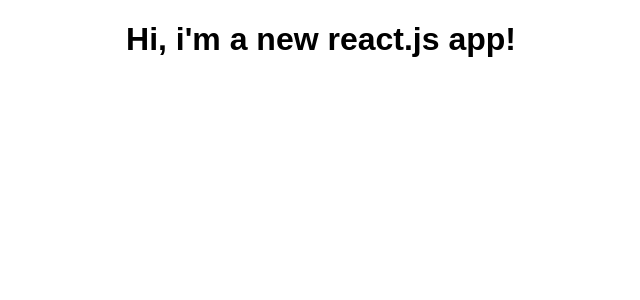
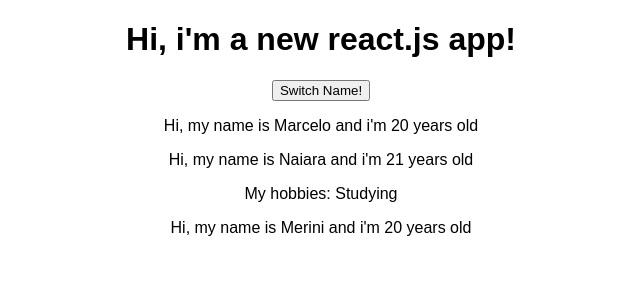
Before and after one commit to mawippel/react-complete-guide, a React (Create React App) app: page / in a window 1280 px wide. Shown: the top 300 px of the page, without its empty margins (319-959 px from the left). Built offline with nearby package versions, Linux system fonts and the light colour scheme.

Commit message:
state, props and componentization

```diff
--- a/src/App.js
+++ b/src/App.js
@@ -1,12 +1,36 @@
 import React, { Component } from 'react';
 import './App.css';
+import Person from './Person/Person';
 
 class App extends Component {
+
+  state = {
+    persons: [
+      {name: 'Marcelo', age: 20},
+      {name: 'Naiara', age: 21},
+      {name: 'Merini', age: 20}
+    ]
+  }
+
+  switchNameHandler = () => {
+    this.setState({
+      persons: [
+        {name: 'Marcelo', age: 21},
+        {name: 'Nai', age: 21},
+        {name: 'Merinex', age: 20}
+      ]
+    });
+  }
+
   render() {
     return (
-      <h1 className="App">
-        Hi, i'm a new react.js app!
-      </h1>
+      <div className="App">
+        <h1>Hi, i'm a new react.js app!</h1>
+        <button onClick={this.switchNameHandler}>Switch Name!</button>
+        <Person name={this.state.persons[0].name} age={this.state.persons[0].age}/>
+        <Person name={this.state.persons[1].name} age={this.state.persons[1].age}>My hobbies: Studying</Person>
+        <Person name={this.state.persons[2].name} age={this.state.persons[2].age}/>
+      </div>
     );
   }
 }
--- /dev/null
+++ b/src/Person/Person.js
@@ -0,0 +1,12 @@
+import React from 'react';
+
+const person = props => {
+    return (
+        <div>
+            <p>Hi, my name is {props.name} and i'm {props.age} years old </p>
+            <p>{props.children}</p>
+        </div>
+    );
+}
+
+export default person;
```
Also changed, not shown: 1 other file (tests, documents, lock files or other folders).
